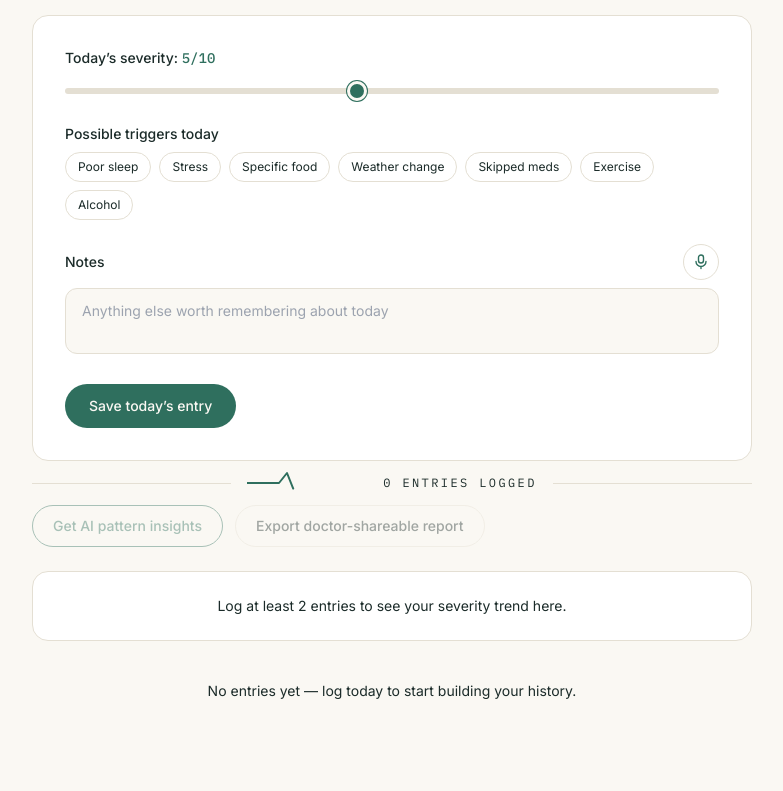
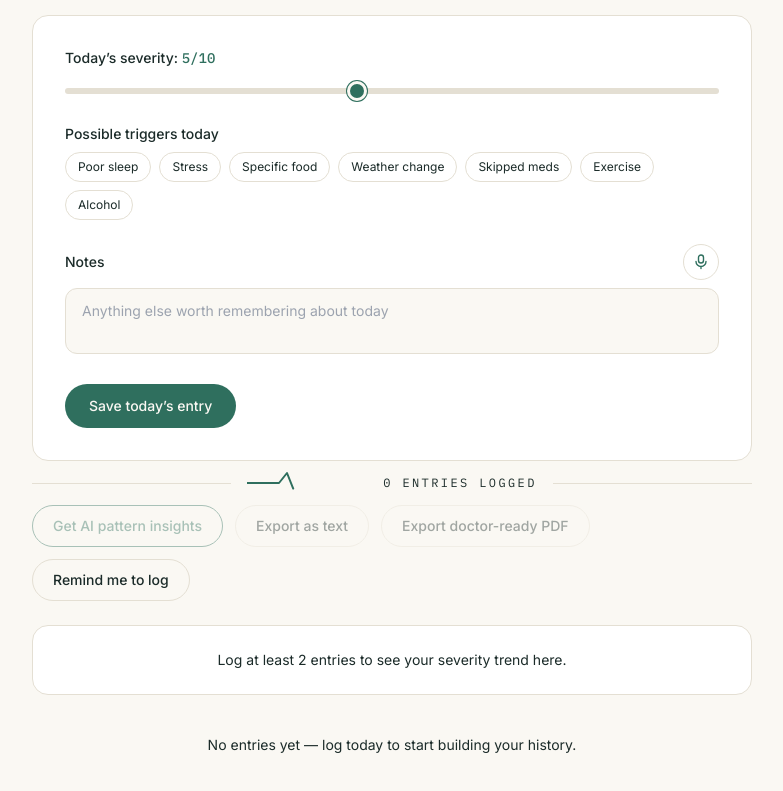
Before and after one commit to Hamadhaider/Vitalis, a Next.js app: page /logger in a window 1280 px wide. Shown: the part 405-1196 px from the top of the page, without its empty margins (248-1031 px from the left). Built offline with nearby package versions, Linux system fonts and the light colour scheme.

Commit message:
Update page.js

```diff
--- a/app/logger/page.js
+++ b/app/logger/page.js
@@ -1,11 +1,14 @@
 'use client';
 
-import { useEffect, useState } from 'react';
+import { useEffect, useMemo, useState } from 'react';
 import Navbar from '@/components/Navbar';
 import PulseDivider from '@/components/PulseDivider';
 import Disclaimer from '@/components/Disclaimer';
 import MicButton from '@/components/MicButton';
 import SeverityChart from '@/components/SeverityChart';
+import HealthScoreCard from '@/components/HealthScoreCard';
+import { calculateHealthScore } from '@/lib/healthScore';
+import { getStoredLanguage } from '@/components/LanguageToggle';
 
 const CONDITIONS = ['IBS', 'Migraine', 'Eczema', 'Endometriosis', 'Asthma', 'Other'];
 const TRIGGERS = ['Poor sleep', 'Stress', 'Specific food', 'Weather change', 'Skipped meds', 'Exercise', 'Alcohol'];
@@ -31,6 +34,47 @@ export default function LoggerPage() {
   const [insight, setInsight] = useState(null);
   const [error, setError] = useState('');
   const [hydrated, setHydrated] = useState(false);
+  const [reminderOn, setReminderOn] = useState(false);
+
+  const healthScore = useMemo(() => calculateHealthScore(entries), [entries]);
+
+  useEffect(() => {
+    if (typeof window !== 'undefined' && window.localStorage.getItem('vitalis_reminder_v1') === 'on') {
+      setReminderOn(true);
+    }
+  }, []);
+
+  async function toggleReminder() {
+    if (reminderOn) {
+      setReminderOn(false);
+      window.localStorage.setItem('vitalis_reminder_v1', 'off');
+      return;
+    }
+    if (!('Notification' in window)) {
+      setError('This browser does not support notifications.');
+      return;
+    }
+    const permission = await Notification.requestPermission();
+    if (permission === 'granted') {
+      setReminderOn(true);
+      window.localStorage.setItem('vitalis_reminder_v1', 'on');
+      new Notification('Vitalis reminders on', {
+        body: "We'll nudge you to log while this tab is open. Keep it pinned for best results.",
+      });
+      // Basic in-tab reminder: checks once an hour whether today has an entry yet.
+      setInterval(() => {
+        const today = new Date().toISOString().slice(0, 10);
+        const loggedToday = JSON.parse(window.localStorage.getItem(STORAGE_KEY) || '[]').some(
+          (e) => e.date === today
+        );
+        if (!loggedToday && Notification.permission === 'granted') {
+          new Notification('Vitalis', { body: "Haven't logged today yet — take 30 seconds?" });
+        }
+      }, 60 * 60 * 1000);
+    } else {
+      setError('Notification permission was not granted.');
+    }
+  }
 
   useEffect(() => {
     setEntries(loadEntries());
@@ -78,7 +122,7 @@ export default function LoggerPage() {
       const res = await fetch('/api/insights', {
         method: 'POST',
         headers: { 'Content-Type': 'application/json' },
-        body: JSON.stringify({ condition, entries }),
+        body: JSON.stringify({ condition, entries, language: getStoredLanguage() }),
       });
       const data = await res.json();
       if (!res.ok) throw new Error(data.error || 'Something went wrong.');
@@ -111,6 +155,68 @@ export default function LoggerPage() {
     URL.revokeObjectURL(url);
   }
 
+  async function exportPdf() {
+    const { jsPDF } = await import('jspdf');
+    const doc = new jsPDF();
+    const margin = 15;
+    let y = 20;
+
+    doc.setFont('helvetica', 'bold');
+    doc.setFontSize(16);
+    doc.text(`Vitalis Condition Report — ${condition}`, margin, y);
+    y += 8;
+    doc.setFont('helvetica', 'normal');
+    doc.setFontSize(10);
+    doc.setTextColor(120);
+    doc.text(`Generated ${new Date().toLocaleString()}`, margin, y);
+    doc.setTextColor(0);
+    y += 10;
+
+    if (healthScore) {
+      doc.setFont('helvetica', 'bold');
+      doc.setFontSize(11);
+      doc.text(`Health score: ${healthScore.overall}/100 (${healthScore.label})`, margin, y);
+      y += 8;
+    }
+
+    doc.setFont('helvetica', 'bold');
+    doc.setFontSize(11);
+    doc.text('Entries', margin, y);
+    y += 6;
+    doc.setFont('helvetica', 'normal');
+    doc.setFontSize(9.5);
+
+    entries.forEach((e) => {
+      if (y > 275) {
+        doc.addPage();
+        y = 20;
+      }
+      const line = `${e.date}  |  Severity ${e.severity}/10  |  Triggers: ${
+        e.triggers.join(', ') || 'none'
+      }`;
+      doc.text(line, margin, y);
+      y += 5;
+      if (e.notes) {
+        const noteLines = doc.splitTextToSize(`Notes: ${e.notes}`, 180);
+        doc.setTextColor(100);
+        doc.text(noteLines, margin + 3, y);
+        doc.setTextColor(0);
+        y += noteLines.length * 4.5;
+      }
+      y += 3;
+    });
+
+    doc.setFontSize(8);
+    doc.setTextColor(140);
+    doc.text(
+      'Vitalis is educational and does not replace professional medical advice.',
+      margin,
+      290
+    );
+
+    doc.save(`vitalis-${condition.toLowerCase()}-report.pdf`);
+  }
+
   return (
     <>
       <Navbar />
@@ -137,7 +243,7 @@ export default function LoggerPage() {
             id="condition"
             value={condition}
             onChange={(e) => setCondition(e.target.value)}
-            className="focus-ring rounded-full border border-line bg-white px-4 py-2 text-sm"
+            className="focus-ring rounded-full border border-line bg-surface px-4 py-2 text-sm"
           >
             {CONDITIONS.map((c) => (
               <option key={c} value={c}>
@@ -147,7 +253,7 @@ export default function LoggerPage() {
           </select>
         </div>
 
-        <form onSubmit={addEntry} className="mt-4 bg-white border border-line rounded-2xl p-6 sm:p-8 space-y-6">
+        <form onSubmit={addEntry} className="mt-4 bg-surface border border-line rounded-2xl p-6 sm:p-8 space-y-6">
           <div>
             <label htmlFor="severity" className="block text-sm font-medium mb-2">
               Today&rsquo;s severity: <span className="font-mono text-pine">{severity}/10</span>
@@ -227,7 +333,24 @@ export default function LoggerPage() {
             disabled={entries.length === 0}
             className="focus-ring px-5 py-2.5 rounded-full border border-line text-sm font-medium hover:border-ink/40 transition-colors disabled:opacity-40"
           >
-            Export doctor-shareable report
+            Export as text
+          </button>
+          <button
+            onClick={exportPdf}
+            disabled={entries.length === 0}
+            className="focus-ring px-5 py-2.5 rounded-full border border-line text-sm font-medium hover:border-ink/40 transition-colors disabled:opacity-40"
+          >
+            Export doctor-ready PDF
+          </button>
+          <button
+            onClick={toggleReminder}
+            className={`focus-ring px-5 py-2.5 rounded-full border text-sm font-medium transition-colors ${
+              reminderOn
+                ? 'bg-pine text-paper border-pine'
+                : 'border-line hover:border-ink/40'
+            }`}
+          >
+            {reminderOn ? 'Reminders on' : 'Remind me to log'}
           </button>
         </div>
 
@@ -238,7 +361,13 @@ export default function LoggerPage() {
         )}
 
         {insight && (
-          <div className="bg-white border border-line rounded-2xl p-6 sm:p-8 mb-8 animate-fade_up">
+          <div className="bg-surface border border-line rounded-2xl p-6 sm:p-8 mb-8 animate-fade_up">
+            {insight.emergency && (
+              <div className="bg-brick text-paper rounded-xl px-4 py-3 mb-5 font-medium text-sm">
+                This looks like it could be urgent. Please consider contacting a doctor or
+                emergency services now.
+              </div>
+            )}
             <p className="font-mono text-xs uppercase tracking-[0.18em] text-pine mb-3">Pattern insight</p>
             <p className="text-ink/75 leading-relaxed mb-4">{insight.summary}</p>
             {insight.possibleTriggers && insight.possibleTriggers.length > 0 && (
@@ -260,6 +389,8 @@ export default function LoggerPage() {
           </div>
         )}
 
+        <HealthScoreCard score={healthScore} />
+
         <SeverityChart entries={entries} />
 
         <div className="space-y-3">
@@ -271,7 +402,7 @@ export default function LoggerPage() {
           {entries.map((e) => (
             <div
               key={e.id}
-              className="flex items-start justify-between gap-4 bg-white border border-line rounded-xl px-5 py-4"
+              className="flex items-start justify-between gap-4 bg-surface border border-line rounded-xl px-5 py-4"
             >
               <div>
                 <p className="font-mono text-xs text-ink/50 mb-1">{e.date}</p>
```
